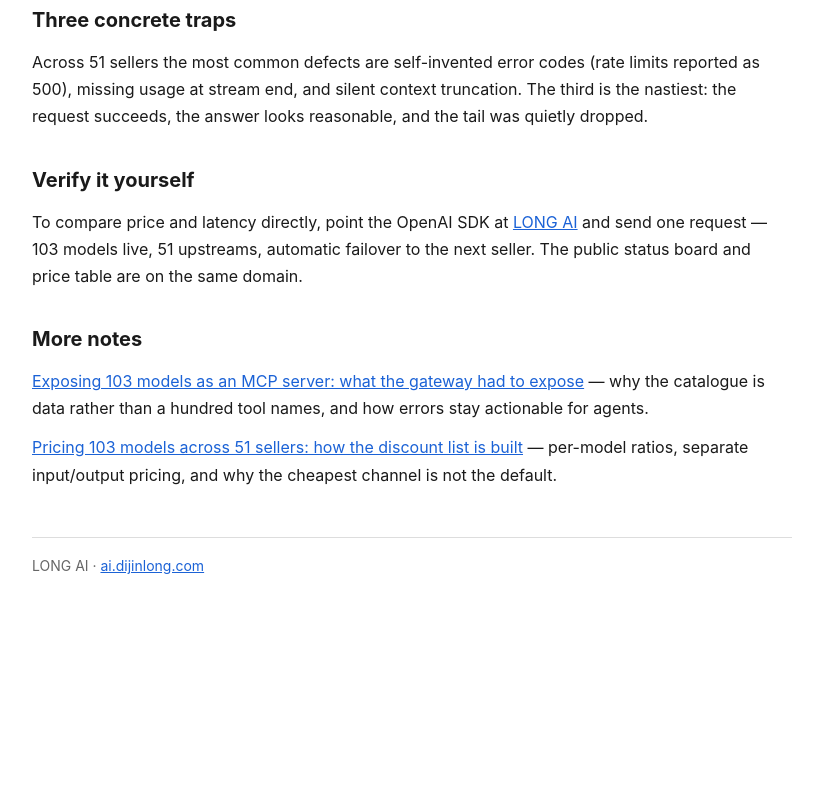
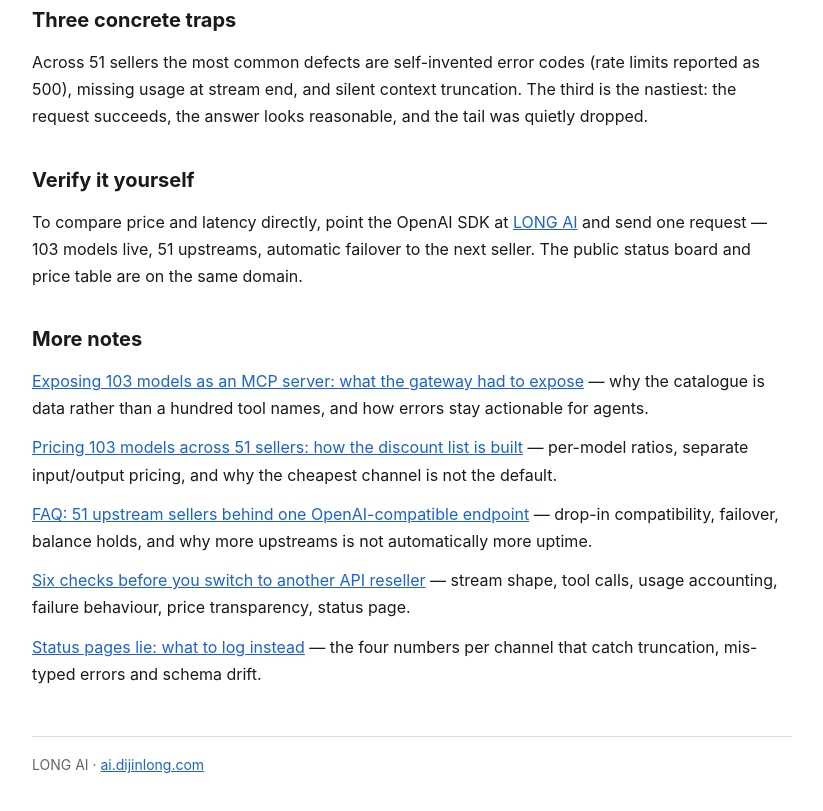
Before and after one commit to Dijinlong/Dijinlong.github.io, a plain HTML site: page index.html in a window 1280 px wide. Shown: the part 961-1772 px from the top of the page, without its empty margins (228-1051 px from the left). Before the commit the page ends 1587 px from the top, so only its background shows below. Drawn offline with Linux system fonts and the light colour scheme.

Commit message:
Add index.html

```diff
--- a/index.html
+++ b/index.html
@@ -45,6 +45,9 @@ footer{margin-top:48px;border-top:1px solid #ddd;padding-top:16px;color:#666;fon
 <h2>More notes</h2>
 <p><a href="/mcp-server.html">Exposing 103 models as an MCP server: what the gateway had to expose</a> — why the catalogue is data rather than a hundred tool names, and how errors stay actionable for agents.</p>
 <p><a href="/pricing.html">Pricing 103 models across 51 sellers: how the discount list is built</a> — per-model ratios, separate input/output pricing, and why the cheapest channel is not the default.</p>
+<p><a href="/faq.html">FAQ: 51 upstream sellers behind one OpenAI-compatible endpoint</a> — drop-in compatibility, failover, balance holds, and why more upstreams is not automatically more uptime.</p>
+<p><a href="/compare.html">Six checks before you switch to another API reseller</a> — stream shape, tool calls, usage accounting, failure behaviour, price transparency, status page.</p>
+<p><a href="/status.html">Status pages lie: what to log instead</a> — the four numbers per channel that catch truncation, mis-typed errors and schema drift.</p>
 
 <footer>LONG AI · <a href="https://ai.dijinlong.com">ai.dijinlong.com</a></footer>
 </body>
```
